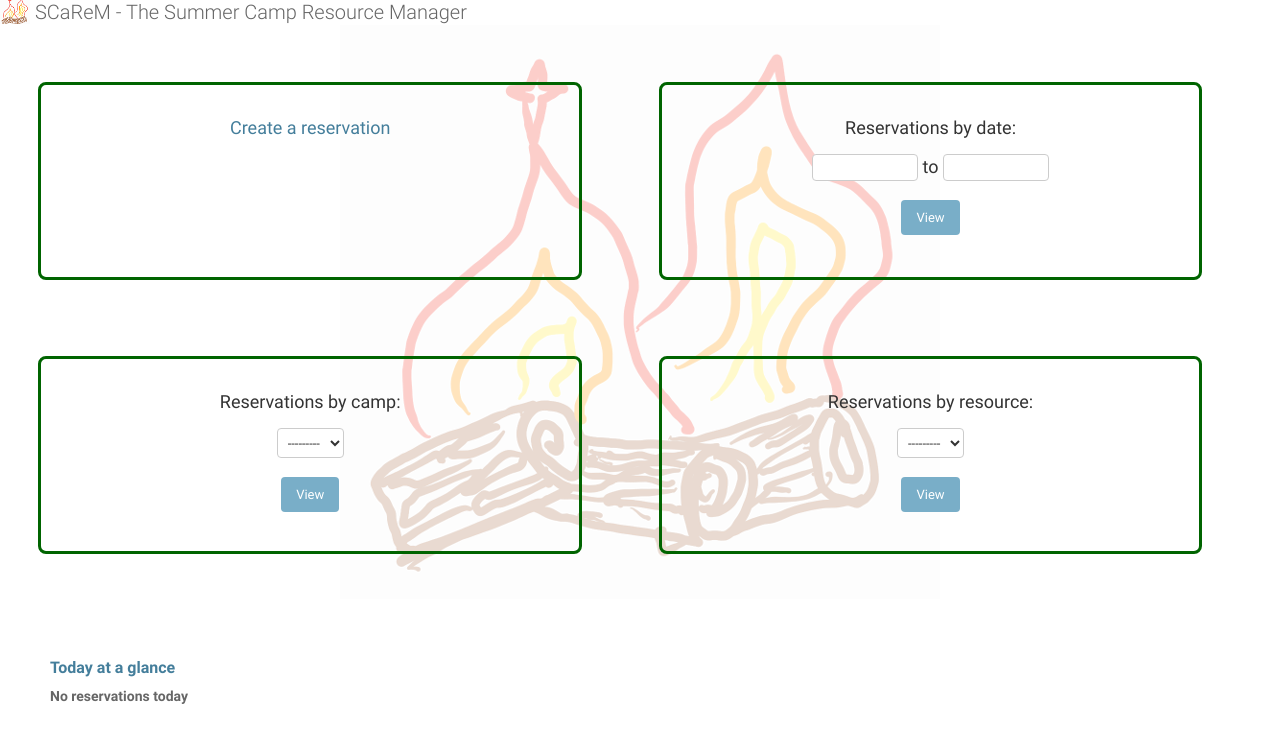
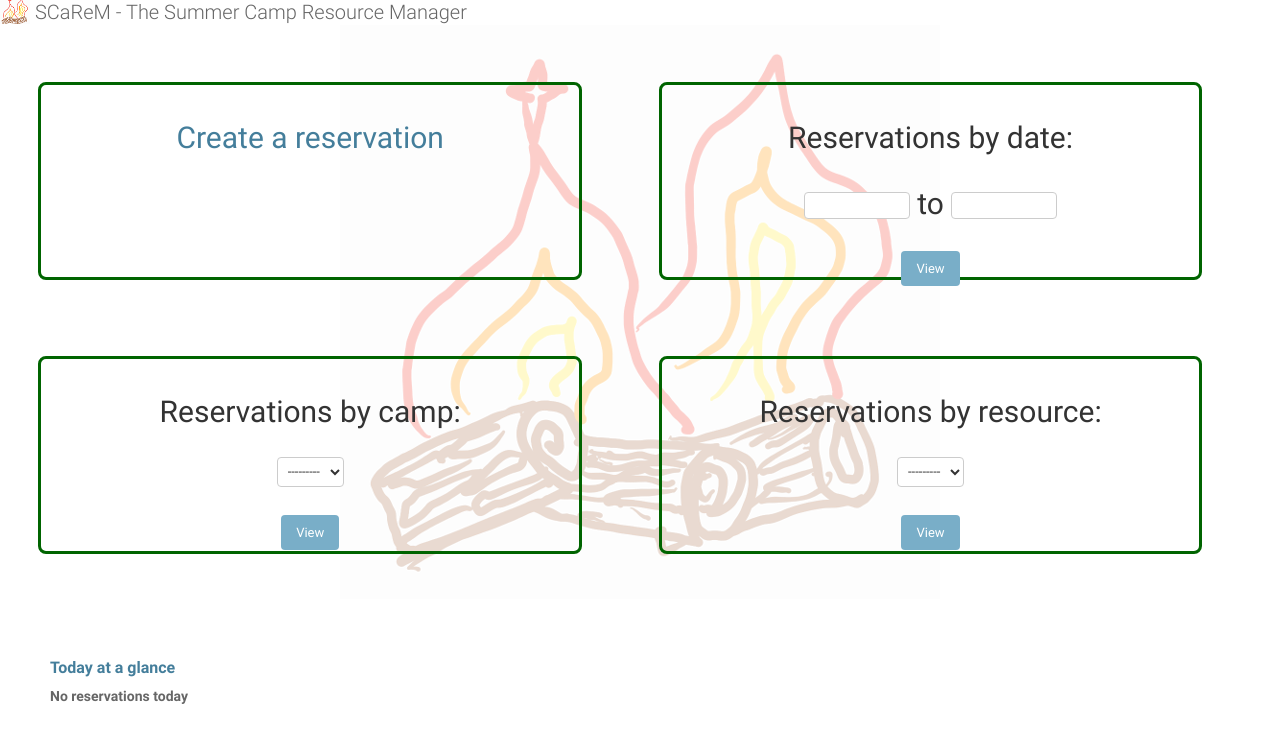
Before and after one commit to mariagullickson/SCaReM, a Django app: template SCaReM/templates/index.html in a window 1280 px wide. Shown: the top 743 px of the page. Run offline with Django 3.2, Linux system fonts and the light colour scheme; the template is opened without the code that fills it, so the values that code supplies are empty; parts of the project's set-up code (start-up, migrations or seed data) failed here and were passed over; some libraries are stand-ins or nearby versions.

Commit message:
Update index.css

```diff
--- a/SCaReM/static/css/index.css
+++ b/SCaReM/static/css/index.css
@@ -7,7 +7,7 @@
     height: 140px;
     padding: 2%;
     margin: 3%;
-    font-size: large;
+    font-size: 30px;
     text-align: center;
 }
 
```
